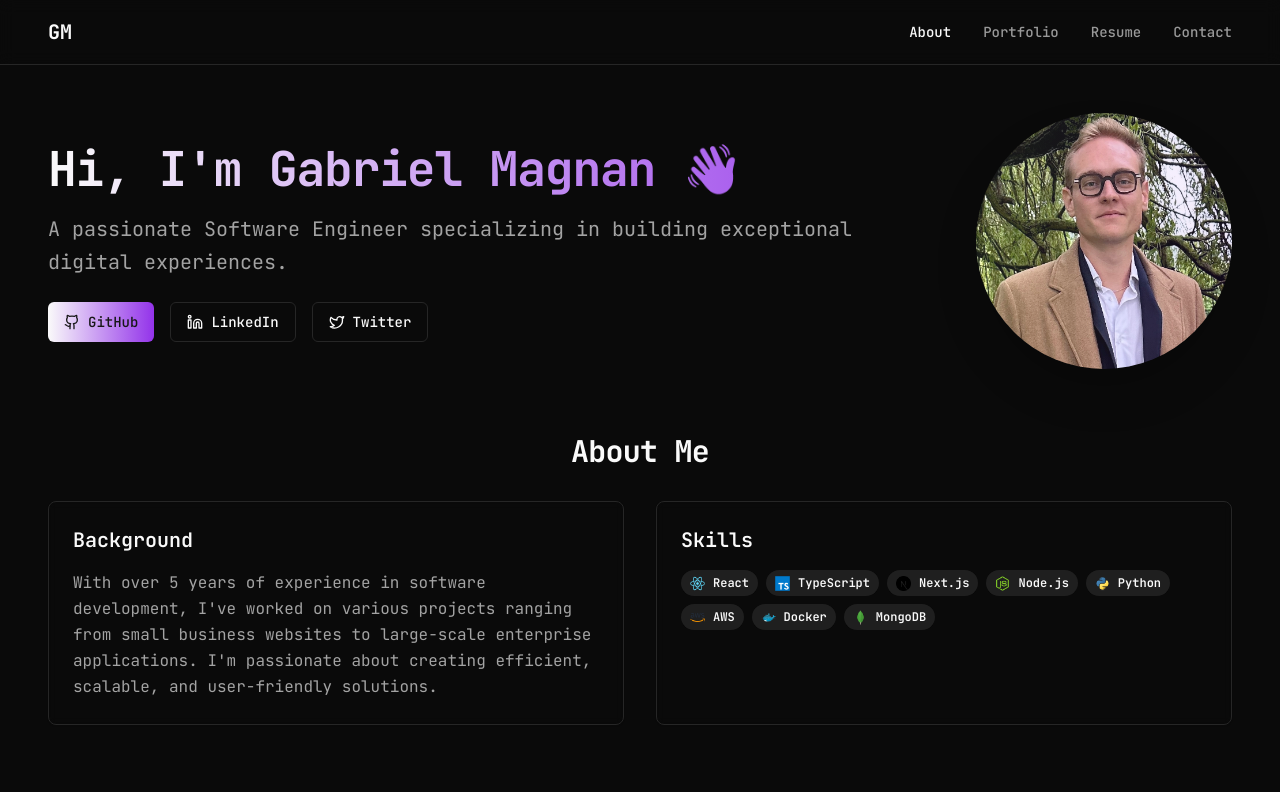
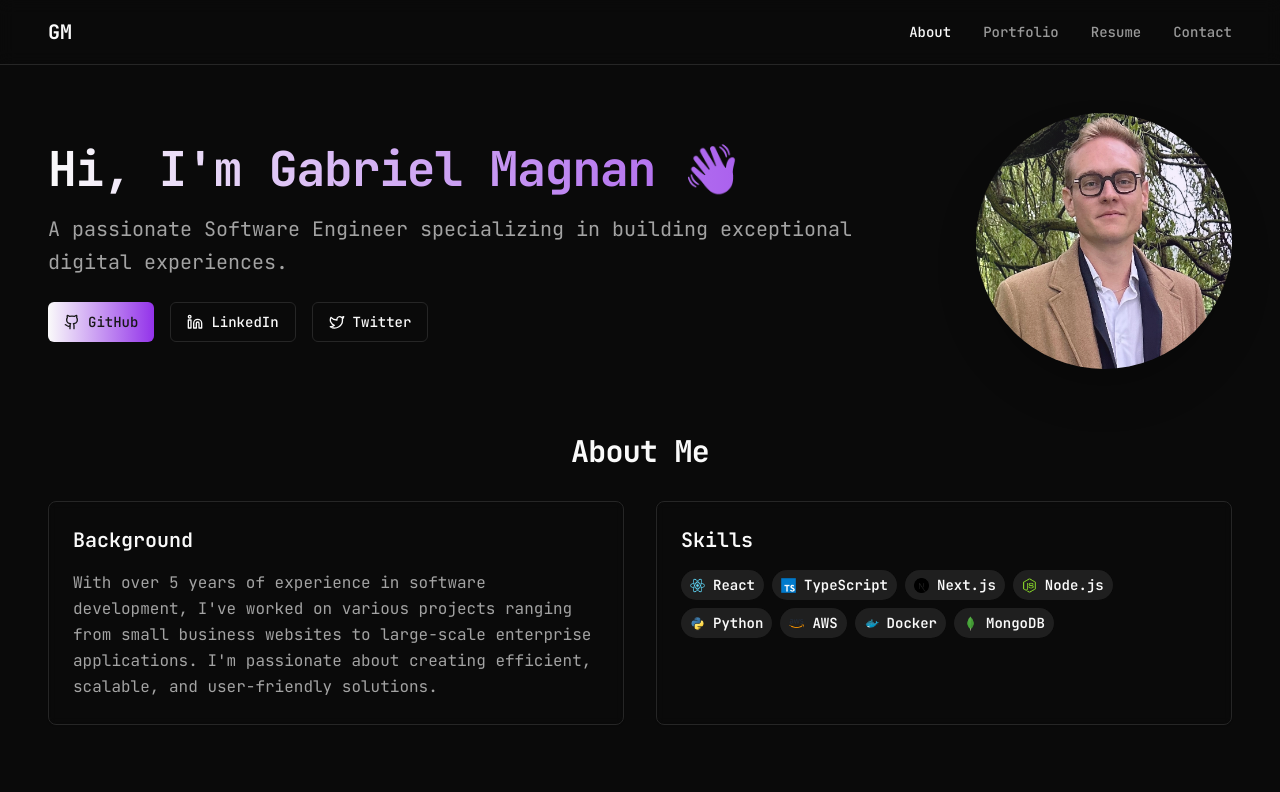
Before and after one commit to gabmagnan/gabriel-magnan-website, a Next.js app: page / in a window 1280 px wide. Shown: the top 792 px of the page. Built offline with nearby package versions, Linux system fonts and the light colour scheme.

Commit message:
fix icon badge

```diff
--- a/components/ui/badge.tsx
+++ b/components/ui/badge.tsx
@@ -4,7 +4,7 @@ import Icon, { type IconName } from '@/components/ui/icon';
 import { cn } from '@/lib/utils';
 
 const badgeVariants = cva(
-  'inline-flex items-center rounded-full border px-2 py-1 text-xs font-semibold transition-colors focus:outline-none focus:ring-2 focus:ring-ring focus:ring-offset-2',
+  'inline-flex items-center rounded-full border px-2 py-1 text-sm font-semibold transition-colors focus:outline-none focus:ring-2 focus:ring-ring focus:ring-offset-2',
   {
     variants: {
       variant: {
@@ -28,7 +28,7 @@ export interface BadgeProps
     VariantProps<typeof badgeVariants> {
   width?: number;
   height?: number;
-  icon: IconName;
+  icon?: IconName;
 }
 
 function Badge({
@@ -41,7 +41,9 @@ function Badge({
 }: BadgeProps) {
   return (
     <div className={cn(badgeVariants({ variant }), className)} {...props}>
-      <Icon className="me-2" height={height} icon={icon} width={width} />
+      {icon && (
+        <Icon className="me-2" height={height} icon={icon} width={width} />
+      )}
       {props.children}
     </div>
   );
```
